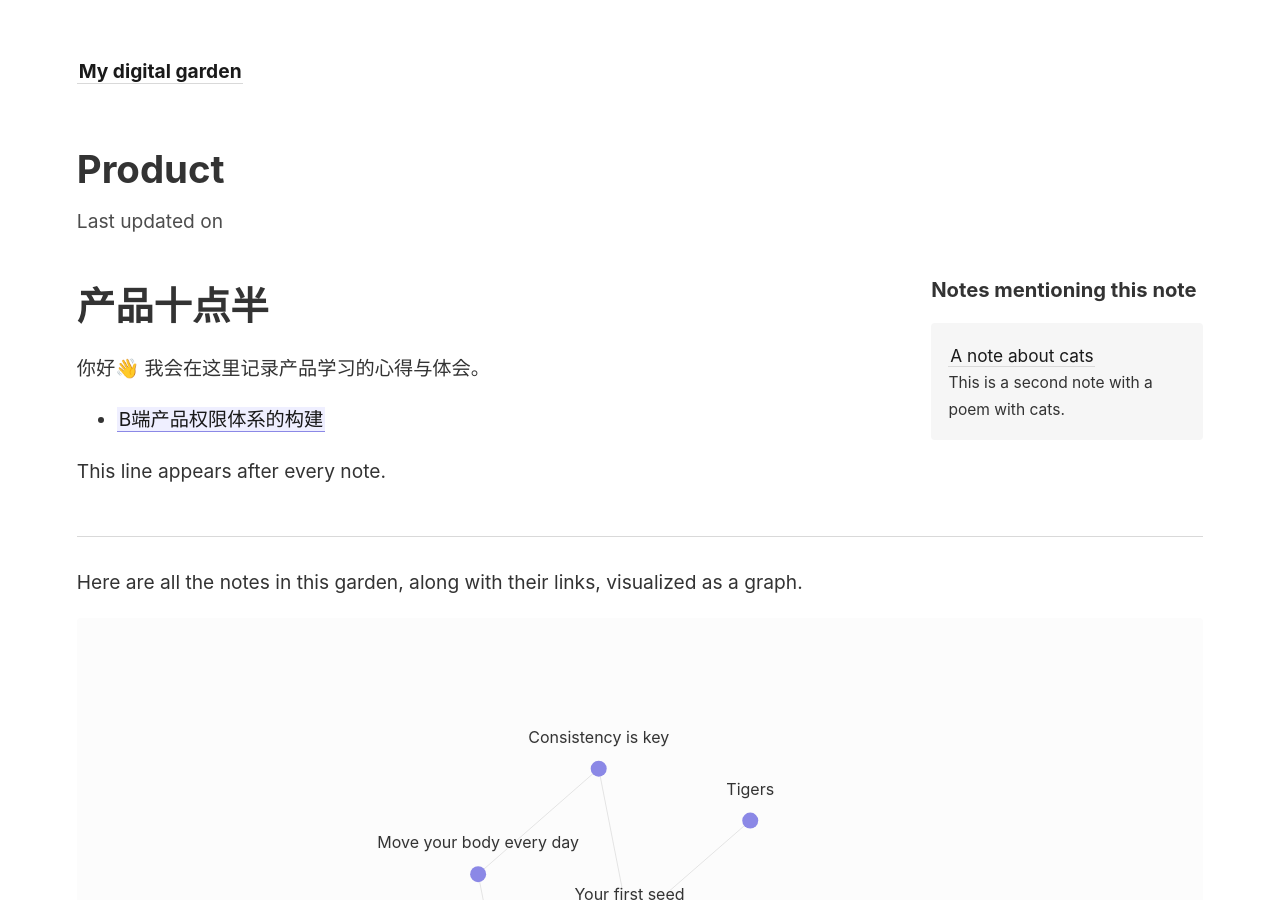
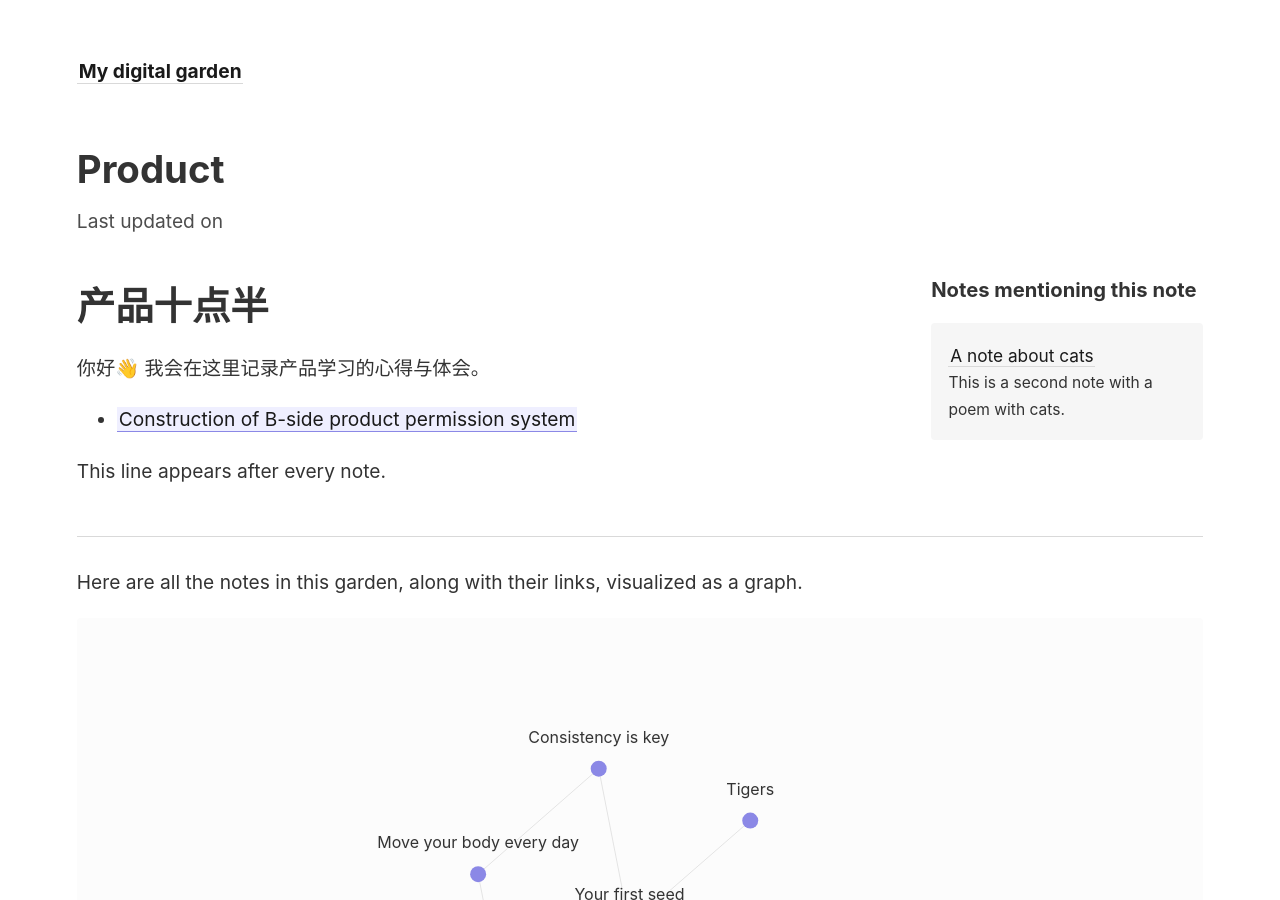
Before and after one commit to ChristineCharlotte/Brain, a Jekyll site: the page built from _notes/product.md, in a window 1280 px wide and 900 px high. Built offline with Jekyll 4.4.1, drawn with Linux system fonts in a browser that asks for light colours; some of the changed text lies outside the part shown.

Commit message:
Construction of B-side product permission system

```diff
--- a/_notes/product.md
+++ b/_notes/product.md
@@ -5,4 +5,4 @@ title: Product
 
 你好👋 我会在这里记录产品学习的心得与体会。
 
-- [[B端产品权限体系的构建]]
+- [[Construction of B-side product permission system]]
```
Also changed, not shown: _notes/Construction of B-side product permission system.md (renamed from _notes/B端产品权限体系的构建.md, +2 -0 lines).
